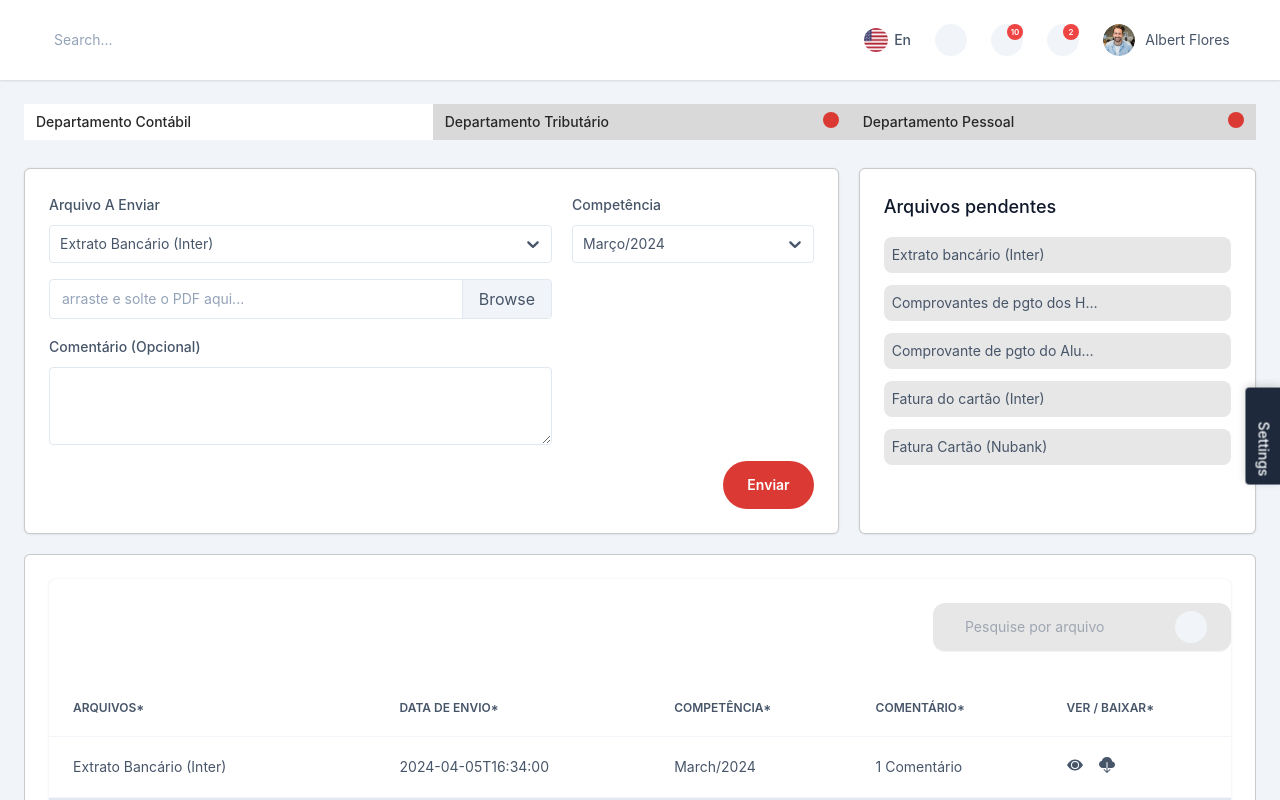
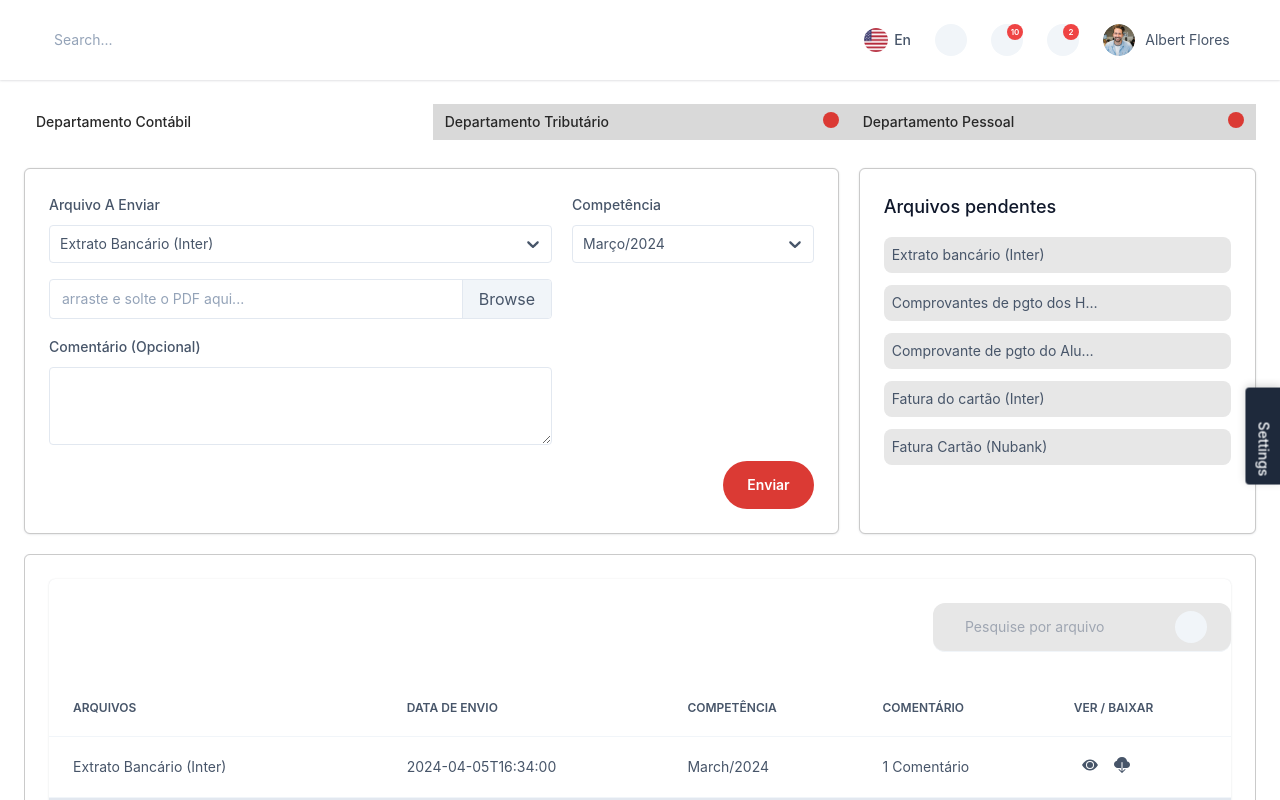
Before and after one commit to merrick2000/compta-dash, a Next.js app: page /envoie in a window 1280 px wide. Shown: the top 800 px of the page. Built offline with nearby package versions, Linux system fonts and the light colour scheme; sample sign-in values are in the browser's storage; some icons are missing.

Commit message:
update layout

```diff
--- a/app/(dashboard)/envoie/company-table.jsx
+++ b/app/(dashboard)/envoie/company-table.jsx
@@ -112,11 +112,11 @@ export const DetailsTable = ({ rows, type, screen, tableColumns }) => {
     tableColumns && tableColumns.length > 0
       ? tableColumns
       : [
-          { label: "Arquivos*", field: "file" },
-          { label: "Data de envio*", field: "uploadDate" },
-          { label: "Competência*", field: "competence" },
-          { label: "Comentário*", field: "comment" },
-          { label: "Ver / Baixar*", field: "actions" },
+          { label: "Arquivos", field: "file" },
+          { label: "Data de envio", field: "uploadDate" },
+          { label: "Competência", field: "competence" },
+          { label: "Comentário", field: "comment" },
+          { label: "Ver / Baixar", field: "actions" },
         ];
 
   let tableCells;
@@ -136,7 +136,7 @@ export const DetailsTable = ({ rows, type, screen, tableColumns }) => {
           );
         })}
         {/* Ajout des deux colonnes pour les icônes à la fin de chaque ligne */}
-        <td className="table-td flex justify-start gap-4">
+        <td className="table-td flex justify-start pl-[18%] gap-4">
           {/* Icône "œil" pour la visualisation */}
           <svg
             xmlns="http://www.w3.org/2000/svg"
--- a/app/(dashboard)/envoie/page.jsx
+++ b/app/(dashboard)/envoie/page.jsx
@@ -190,7 +190,7 @@ const Dashboard = () => {
   };
 
   return (
-    <div>
+    <div className="">
       {/* <HomeBredCurbs title="Dashboard" /> */}
       <div className="">
         <Tab.Group>
@@ -357,10 +357,11 @@ const Dashboard = () => {
                 <div className="col-span-12">
                   <Text className="text-lg font-bold">
                     Relatório mensal de pontos dos funcionários | Competência:
-                    Nov/2024
+                    &nbsp;
                   </Text>
+                  <Text>Nov/2024</Text>
                   <Card className=" bg-white border border-[#CACACA] rounded-[10px] border-dashed">
-                    <div className="border h-full border-danger-600 w-[90%] inline-block text-center space-y-4">
+                    <div className="h-full w-[90%] inline-block text-center space-y-4">
                       <div className="flex flex-col items-center justify-center">
                         <Icon
                           icon="bi:cloud-plus"
@@ -374,10 +375,10 @@ const Dashboard = () => {
                       </div>
                     </div>
 
-                    <div className="border border-green-500 inline-block absolute top-[21.8em] ">
+                    <div className="inline-block absolute top-[22.8em] ">
                       <Button
                         text="Enviar"
-                        className="bg-[#DB3A34] text-white rounded-3xl"
+                        className="bg-[#DB3A34] pb-1 pt-1 text-white rounded-3xl"
                       />
                     </div>
                   </Card>
--- a/app/scss/app.scss
+++ b/app/scss/app.scss
@@ -9,7 +9,7 @@
   .app-warp {
     &.light,
     &.skin--default {
-      @apply bg-slate-100;
+      @apply bg-white;
     }
     &.lght,
     &.skin--bordered {
```
